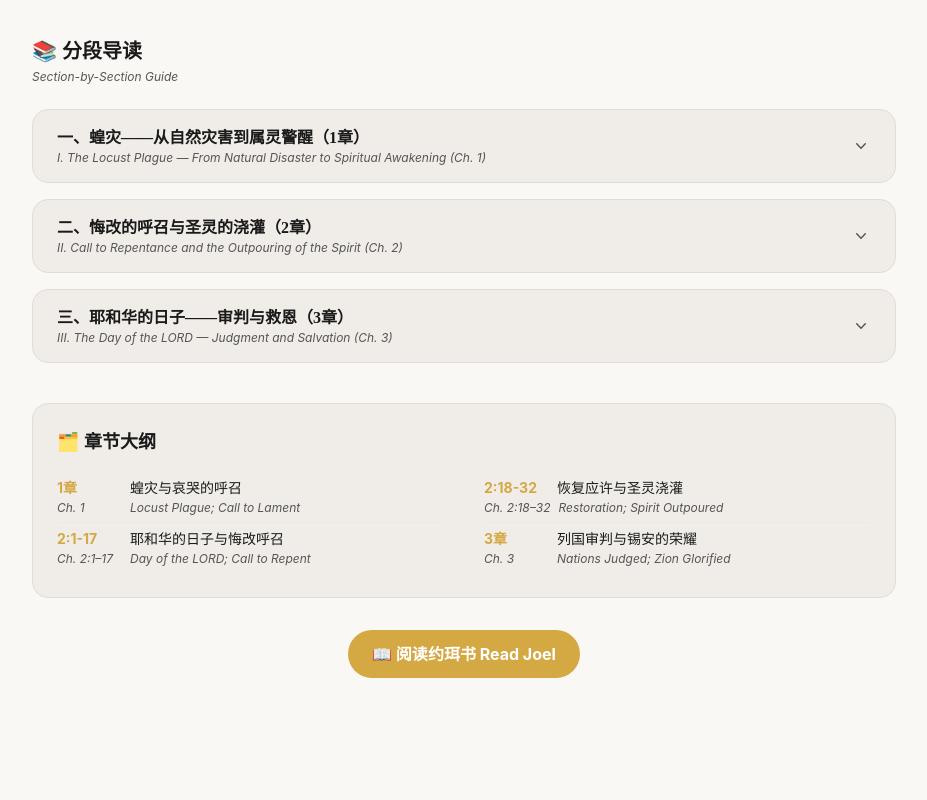
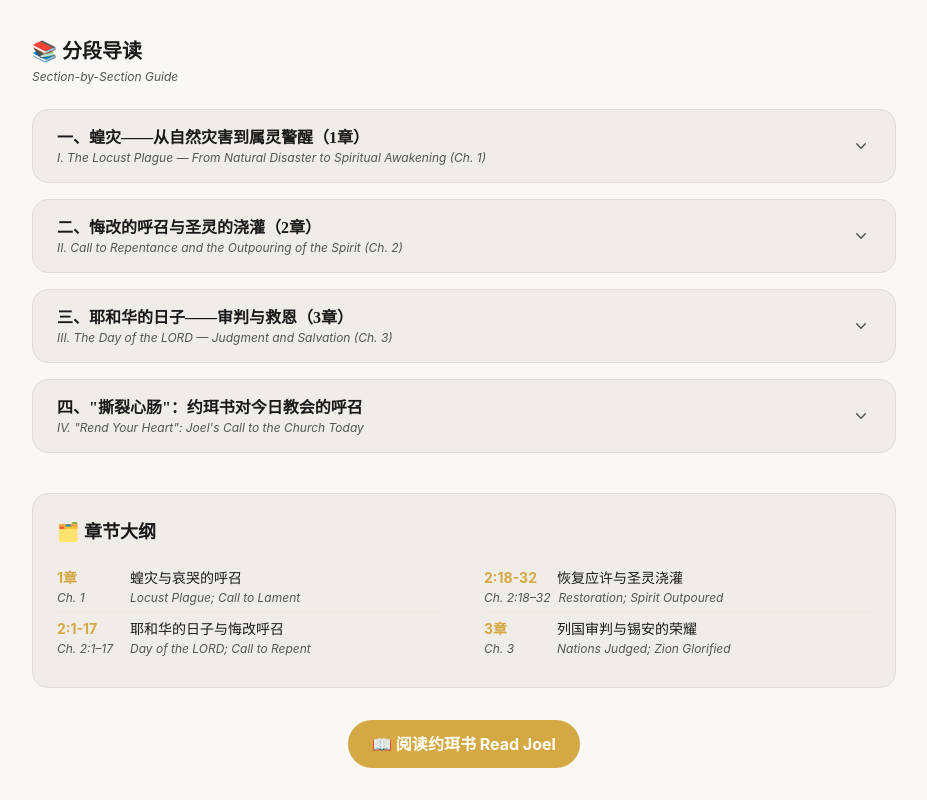
Before and after one commit to dryanlab/gospel-toolkit, a Next.js app in the folder web/: page /old-testament/minor-prophets/joel in a window 1280 px wide. Shown: the part 854-1654 px from the top of the page, without its empty margins (304-1231 px from the left). Before the commit the page ends 1564 px from the top, so only its background shows below. Built offline with nearby package versions, Linux system fonts and the light colour scheme.

Commit message:
feat: expand guides - joel, zephaniah

```diff
--- a/web/src/app/old-testament/minor-prophets/joel/client.tsx
+++ b/web/src/app/old-testament/minor-prophets/joel/client.tsx
@@ -42,6 +42,24 @@ The famous "Beat your plowshares into swords, and your pruninghooks into spears"
 
 The book concludes with glorious promise: "And it shall come to pass in that day, that the mountains shall drop down new wine, and the hills shall flow with milk... the LORD dwelleth in Zion" (3:18, 21). Though only three chapters, Joel encompasses from locust plague to eschaton, from repentance to Spirit's outpouring, from judgment to new creation — a complete redemptive panorama.`,
   },
+  {
+    title_zh: `四、"撕裂心肠"：约珥书对今日教会的呼召`,
+    title_en: `IV. "Rend Your Heart": Joel's Call to the Church Today`,
+    content_zh: `约珥书最刺透人心的经文是2:12-13："耶和华说：虽然如此，你们应当禁食、哭泣、悲哀，一心归向我。你们要撕裂心肠，不撕裂衣服，归向耶和华你们的神；因为他有恩典、有怜悯、不轻易发怒、有丰盛的慈爱，并且后悔不降所说的灾。"
+
+"撕裂心肠，不撕裂衣服"——这是旧约中对外在宗教形式与内在心灵悔改之区分最清晰的表达之一。撕裂衣服是以色列人表达悲哀的传统习俗，但神要的不是习俗的表演，而是内心真实的破碎与回转。
+
+这一呼召对今日的教会同样切中要害。我们可能有完美的礼拜仪式、漂亮的教堂、丰富的事工活动，却内心冷漠、属灵麻木。约珥书的呼召是：吹角在锡安、分别圣会、聚集老人孩童（2:15-16）——这是整个教会群体一起在神面前谦卑认罪的图景。
+
+更新的起点是谦卑的悔改；悔改的保证是神"有恩典、有怜悯、不轻易发怒"（2:13）。认罪不是绝望，而是信心——信这位有怜悯的神必然垂顾那真实寻求祂的心。`,
+    content_en: `Joel's most penetrating verses are 2:12-13: "Therefore also now, saith the LORD, turn ye even to me with all your heart, and with fasting, and with weeping, and with mourning: And rend your heart, and not your garments, and turn unto the LORD your God: for he is gracious and merciful, slow to anger, and of great kindness, and repenteth him of the evil." (KJV)
+
+"Rend your heart, and not your garments" — this is one of the Old Testament's clearest distinctions between outward religious form and inner repentance. Tearing garments was Israel's traditional expression of grief, but God desires not the performance of custom but the genuine brokenness and turning of the heart.
+
+This call strikes equally to the heart of today's church. We may have perfect worship liturgy, beautiful buildings, abundant ministries, yet be inwardly cold and spiritually numb. Joel's call: blow the trumpet in Zion, call a solemn assembly, gather the elders and children (2:15-16) — a picture of the entire church community humbling itself in repentance before God together.
+
+The starting point of renewal is humble repentance; repentance's guarantee is that God is "gracious and merciful, slow to anger, and of great kindness" (2:13). Confession is not despair but faith — faith that this merciful God will surely attend to the heart that truly seeks Him.`,
+  },
 ];
 
 const overview = {
```
